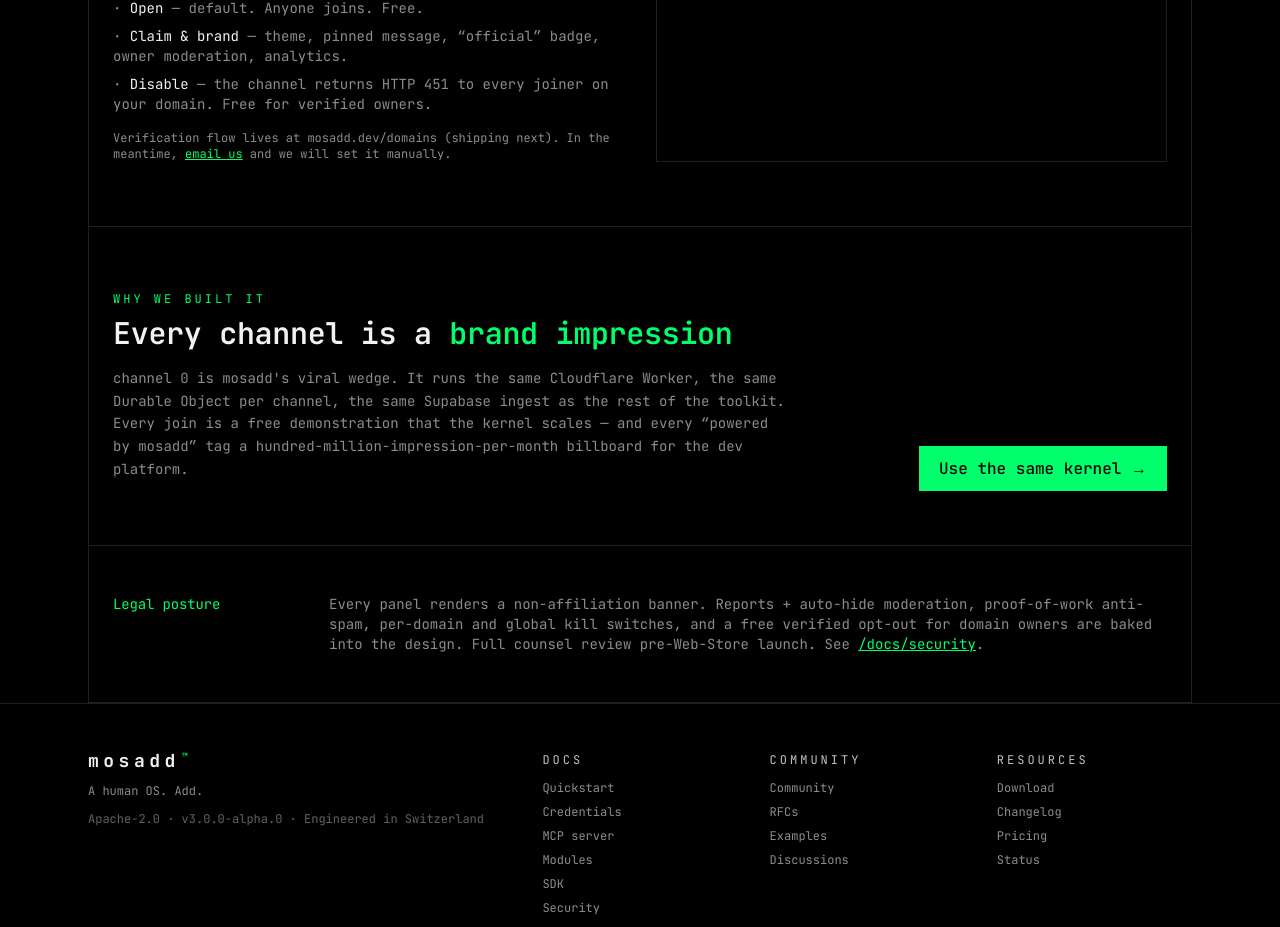
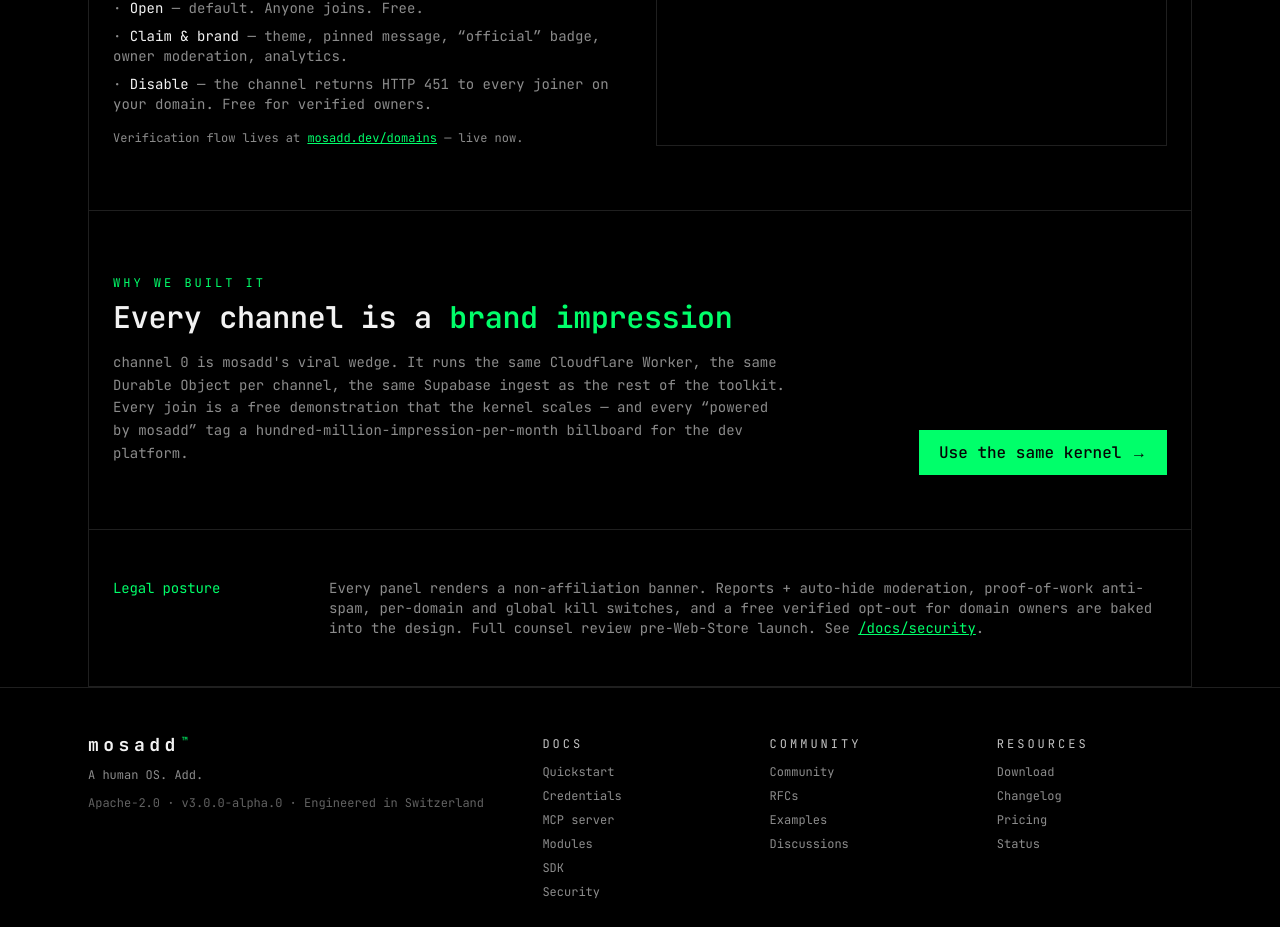
Before and after one commit to Hei33enberg/mosADD-OS, a Next.js app in the folder apps/dev/: page /channel0 in a window 1280 px wide. Shown: the part 2540-3467 px from the top of the page. Built offline with nearby package versions, Linux system fonts and the light colour scheme; no server answers.

Commit message:
channel0: wire /domains links into channel0 page now that it ships

```diff
--- a/apps/dev/app/channel0/page.tsx
+++ b/apps/dev/app/channel0/page.tsx
@@ -205,8 +205,8 @@
               </li>
             </ul>
             <p className="mt-4 text-xs text-muted-foreground">
-              Verification flow lives at <span className="font-mono">mosadd.dev/domains</span> (shipping next).
-              In the meantime, <a className="text-primary underline" href="mailto:hello@mosadd.dev">email us</a> and we will set it manually.
+              Verification flow lives at <a className="font-mono text-primary underline" href="/domains">mosadd.dev/domains</a> — live now.
+
             </p>
           </div>
           <div className="rounded-none border border-border p-5">
```
